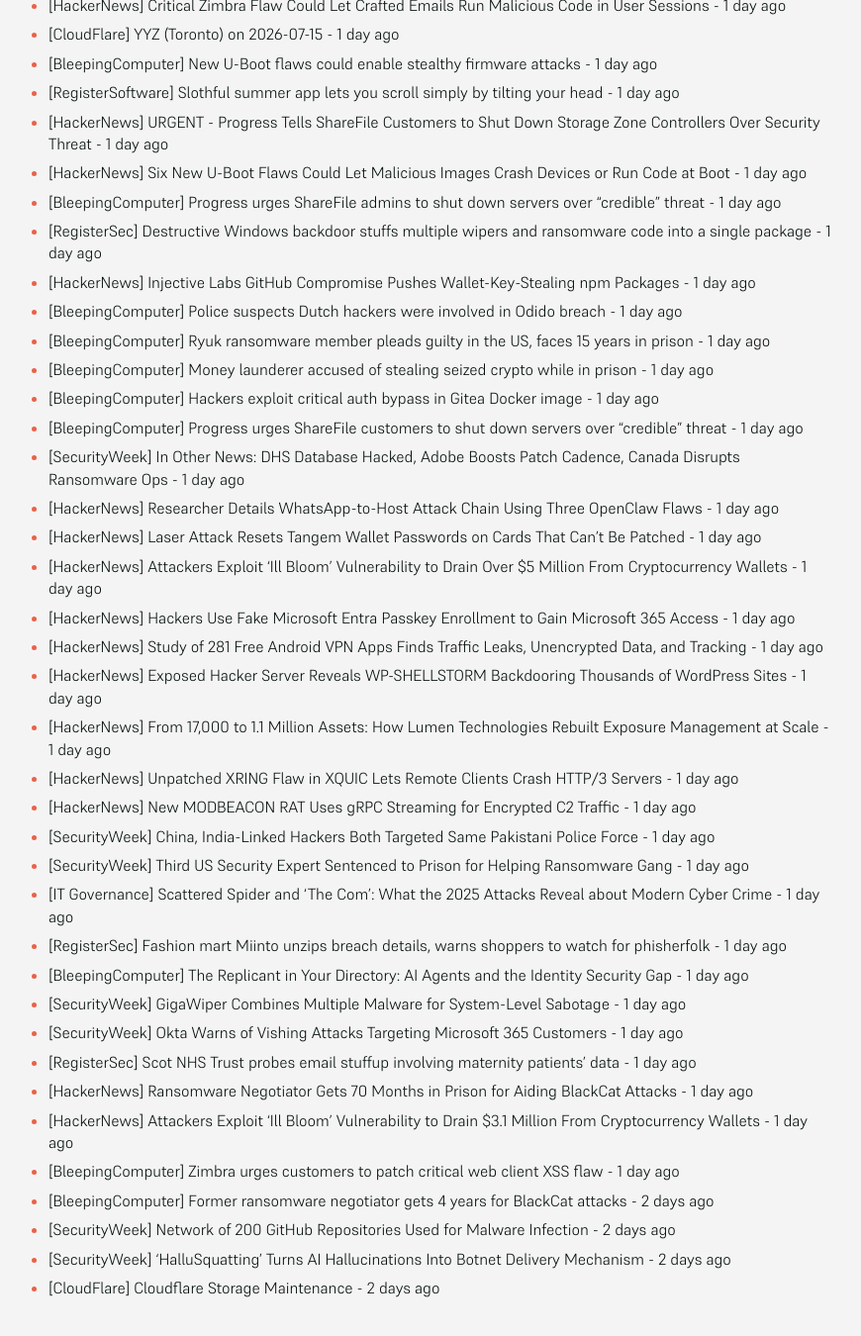
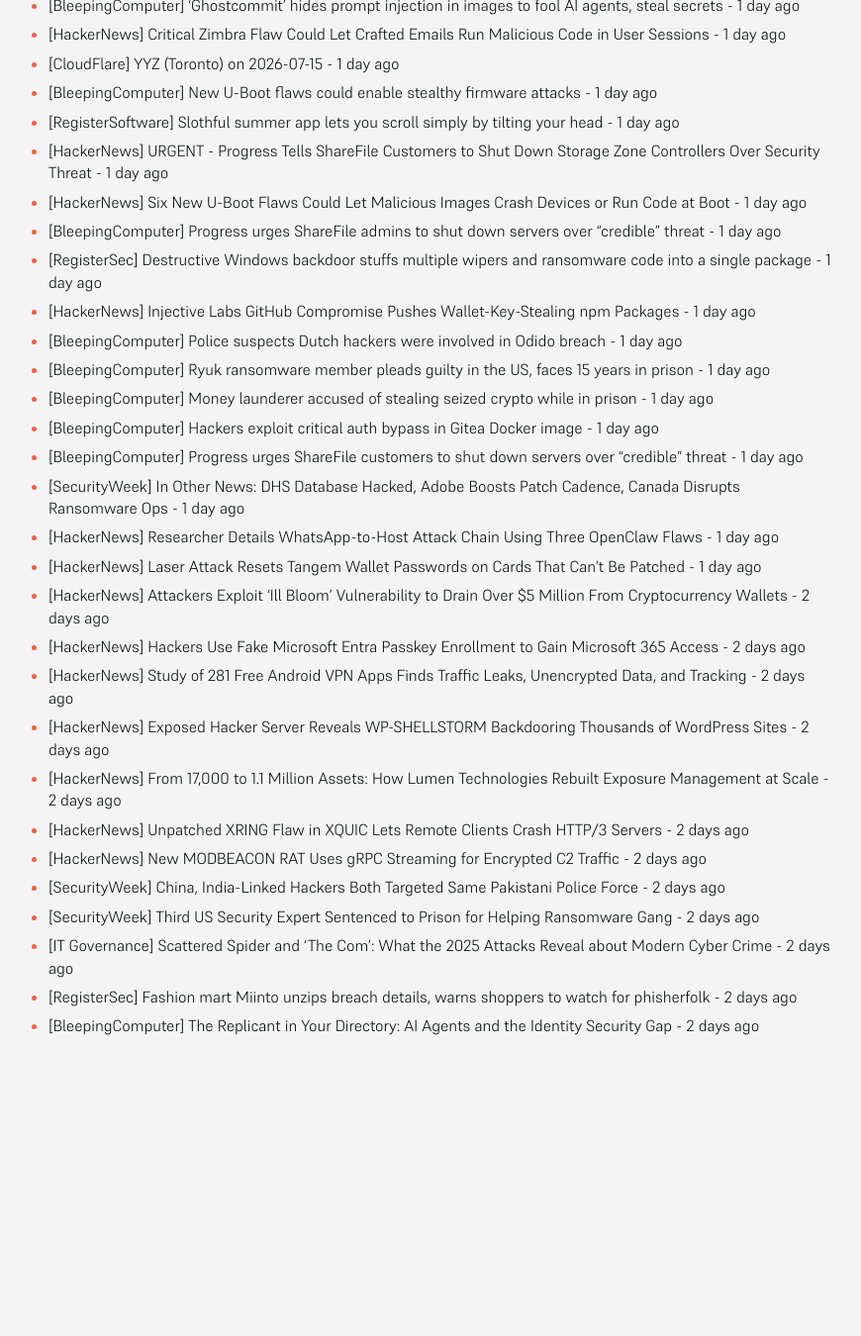
Before and after one commit to SecOpsNews/news, a Jekyll site: the page built from index.md, in a window 1280 px wide and 1400 px high, scrolled down 486 px. Shown: the top 1350 px of the window at 99% size, without its empty margins (215-1085 px from the left). Built offline with Jekyll 4.4.1, drawn with Linux system fonts in a browser that asks for light colours; after the commit the page ends 1622 px from its top, so only the background shows below that; some of the changed text lies outside the part shown.

Commit message:
New Feed

```diff
--- a/index.md
+++ b/index.md
@@ -33,28 +34,18 @@ description: Latest Updates
 - [SecurityWeek] In Other News: DHS Database Hacked, Adobe Boosts Patch Cadence, Canada Disrupts Ransomware Ops - 1 day ago
 - [HackerNews] Researcher Details WhatsApp-to-Host Attack Chain Using Three OpenClaw Flaws - 1 day ago
 - [HackerNews] Laser Attack Resets Tangem Wallet Passwords on Cards That Can't Be Patched - 1 day ago
-- [HackerNews] Attackers Exploit 'Ill Bloom' Vulnerability to Drain Over $5 Million From Cryptocurrency Wallets - 1 day ago
-- [HackerNews] Hackers Use Fake Microsoft Entra Passkey Enrollment to Gain Microsoft 365 Access - 1 day ago
-- [HackerNews] Study of 281 Free Android VPN Apps Finds Traffic Leaks, Unencrypted Data, and Tracking - 1 day ago
-- [HackerNews] Exposed Hacker Server Reveals WP-SHELLSTORM Backdooring Thousands of WordPress Sites - 1 day ago
-- [HackerNews] From 17,000 to 1.1 Million Assets: How Lumen Technologies Rebuilt Exposure Management at Scale - 1 day ago
-- [HackerNews] Unpatched XRING Flaw in XQUIC Lets Remote Clients Crash HTTP/3 Servers - 1 day ago
-- [HackerNews] New MODBEACON RAT Uses gRPC Streaming for Encrypted C2 Traffic - 1 day ago
-- [SecurityWeek] China, India-Linked Hackers Both Targeted Same Pakistani Police Force - 1 day ago
-- [SecurityWeek] Third US Security Expert Sentenced to Prison for Helping Ransomware Gang - 1 day ago
-- [IT Governance] Scattered Spider and ‘The Com’: What the 2025 Attacks Reveal about Modern Cyber Crime - 1 day ago
-- [RegisterSec] Fashion mart Miinto unzips breach details, warns shoppers to watch for phisherfolk - 1 day ago
-- [BleepingComputer] The Replicant in Your Directory: AI Agents and the Identity Security Gap - 1 day ago
-- [SecurityWeek] GigaWiper Combines Multiple Malware for System-Level Sabotage - 1 day ago
-- [SecurityWeek] Okta Warns of Vishing Attacks Targeting Microsoft 365 Customers - 1 day ago
-- [RegisterSec] Scot NHS Trust probes email stuffup involving maternity patients' data - 1 day ago
-- [HackerNews] Ransomware Negotiator Gets 70 Months in Prison for Aiding BlackCat Attacks - 1 day ago
-- [HackerNews] Attackers Exploit 'Ill Bloom' Vulnerability to Drain $3.1 Million From Cryptocurrency Wallets - 1 day ago
-- [BleepingComputer] Zimbra urges customers to patch critical web client XSS flaw - 1 day ago
-- [BleepingComputer] Former ransomware negotiator gets 4 years for BlackCat attacks - 2 days ago
-- [SecurityWeek] Network of 200 GitHub Repositories Used for Malware Infection - 2 days ago
-- [SecurityWeek] ‘HalluSquatting’ Turns AI Hallucinations Into Botnet Delivery Mechanism - 2 days ago
-- [CloudFlare] Cloudflare Storage Maintenance - 2 days ago
+- [HackerNews] Attackers Exploit 'Ill Bloom' Vulnerability to Drain Over $5 Million From Cryptocurrency Wallets - 2 days ago
+- [HackerNews] Hackers Use Fake Microsoft Entra Passkey Enrollment to Gain Microsoft 365 Access - 2 days ago
+- [HackerNews] Study of 281 Free Android VPN Apps Finds Traffic Leaks, Unencrypted Data, and Tracking - 2 days ago
+- [HackerNews] Exposed Hacker Server Reveals WP-SHELLSTORM Backdooring Thousands of WordPress Sites - 2 days ago
+- [HackerNews] From 17,000 to 1.1 Million Assets: How Lumen Technologies Rebuilt Exposure Management at Scale - 2 days ago
+- [HackerNews] Unpatched XRING Flaw in XQUIC Lets Remote Clients Crash HTTP/3 Servers - 2 days ago
+- [HackerNews] New MODBEACON RAT Uses gRPC Streaming for Encrypted C2 Traffic - 2 days ago
+- [SecurityWeek] China, India-Linked Hackers Both Targeted Same Pakistani Police Force - 2 days ago
+- [SecurityWeek] Third US Security Expert Sentenced to Prison for Helping Ransomware Gang - 2 days ago
+- [IT Governance] Scattered Spider and ‘The Com’: What the 2025 Attacks Reveal about Modern Cyber Crime - 2 days ago
+- [RegisterSec] Fashion mart Miinto unzips breach details, warns shoppers to watch for phisherfolk - 2 days ago
+- [BleepingComputer] The Replicant in Your Directory: AI Agents and the Identity Security Gap - 2 days ago
 
 
 <!-- SecOps end -->
```
Also changed, not shown: other parts of index.md (+8 -7 lines).
